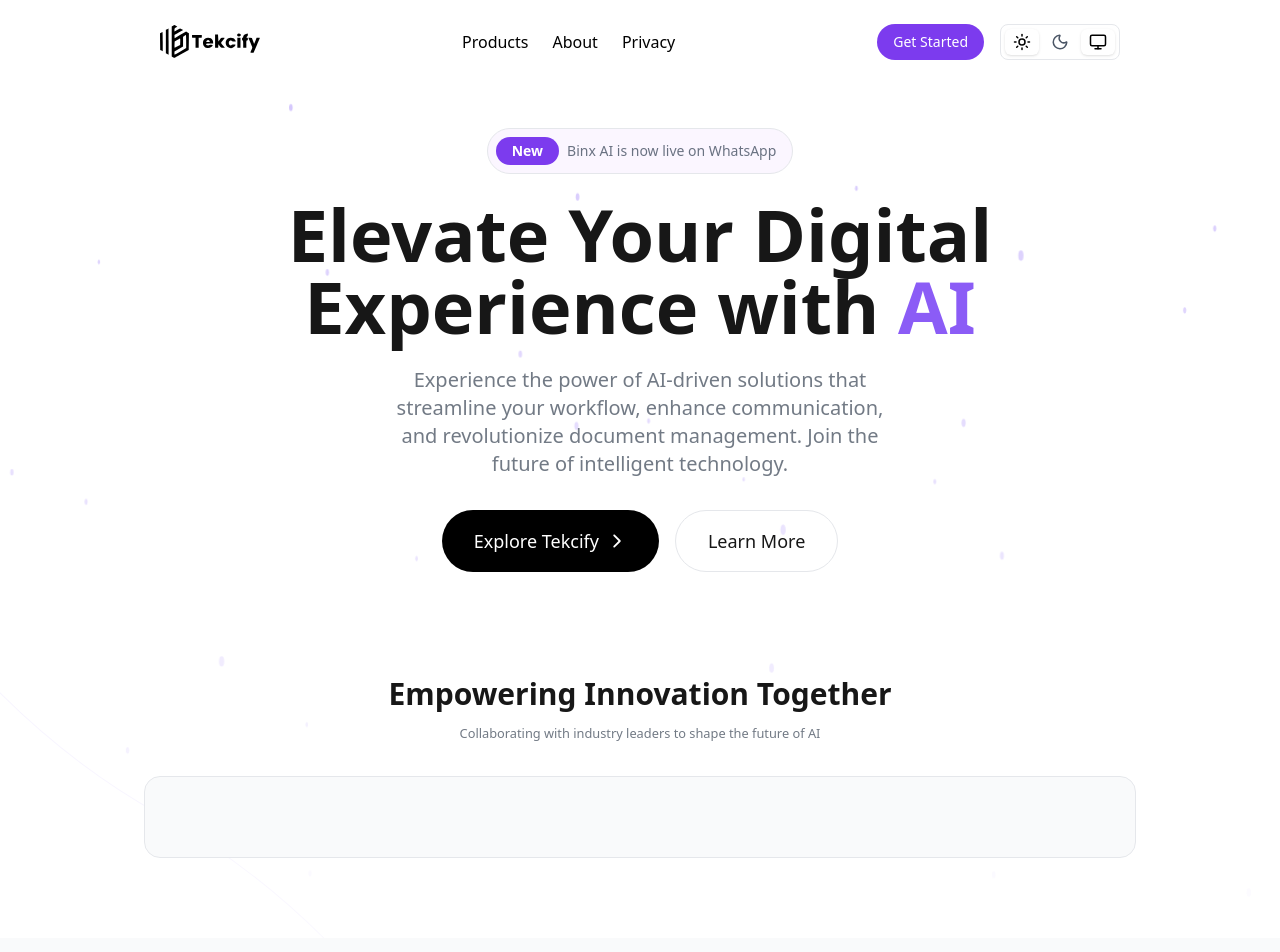
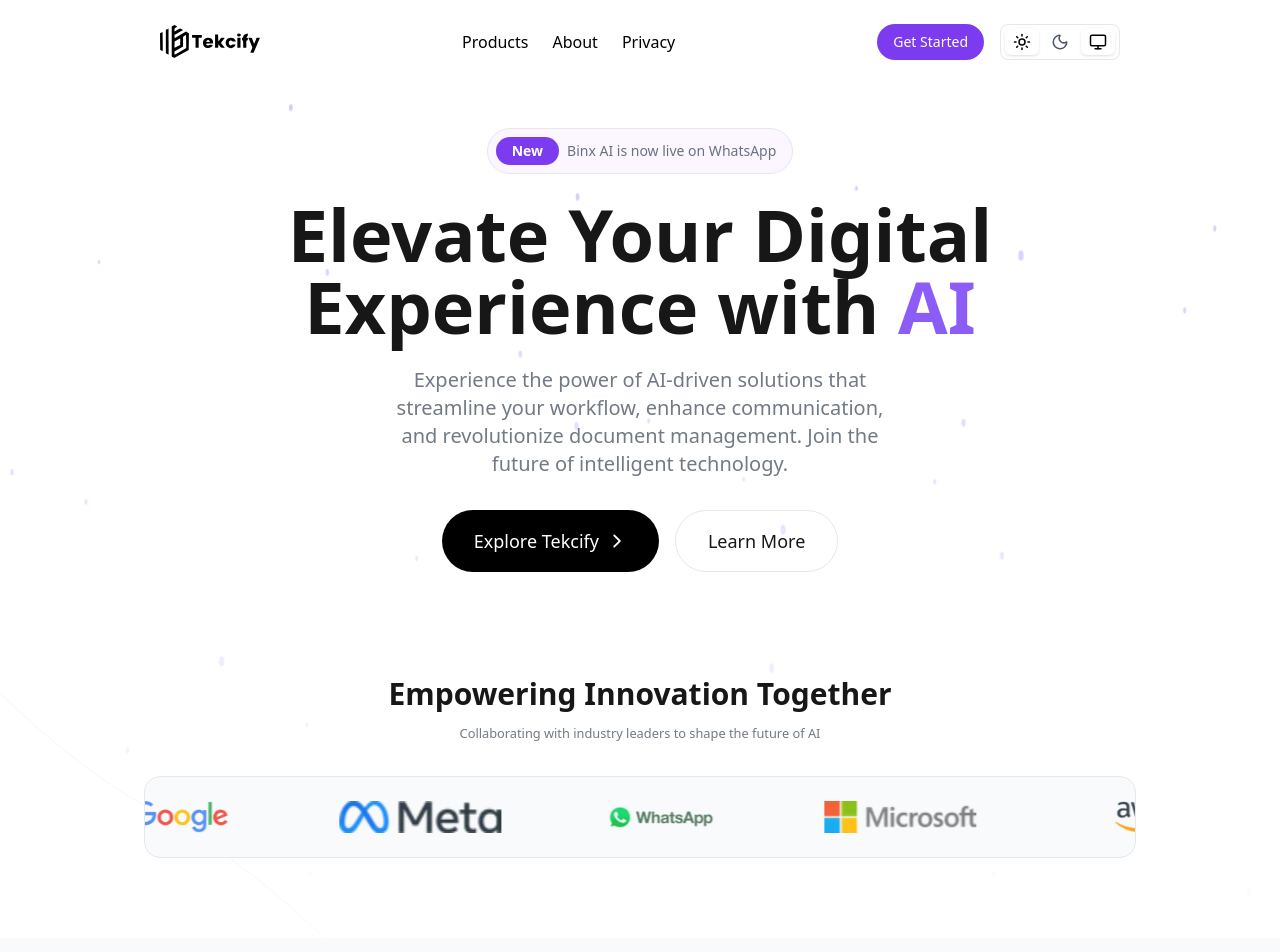
Before and after one commit to lowkey-dev21/tekcify-test, a Next.js app: page / in a window 1280 px wide. Shown: the top 952 px of the page. Built offline with nearby package versions, Linux system fonts and the light colour scheme.

Commit message:
fix: brand logos infinit scroll fixed

```diff
--- a/src/components/ui/brand-logos.tsx
+++ b/src/components/ui/brand-logos.tsx
@@ -26,15 +26,14 @@
             key={logo.alt + idx}
             className="flex items-center justify-center min-w-[160px] sm:min-w-[200px] md:min-w-[240px] px-4 sm:px-6 md:px-8"
           >
-            <div className="relative h-6 sm:h-7 md:h-8 w-auto">
-              <Image
-                alt={logo.alt}
-                src={logo.src}
-                fill
-                className="object-contain opacity-90 hover:opacity-100 transition-opacity"
-                sizes="(max-width: 640px) 160px, (max-width: 768px) 200px, 240px"
-              />
-            </div>
+            <Image
+              alt={logo.alt}
+              src={logo.src}
+              width={120}
+              height={32}
+              className="h-6 sm:h-7 md:h-8 w-auto object-contain opacity-90 hover:opacity-100 transition-opacity"
+              sizes="(max-width: 640px) 160px, (max-width: 768px) 200px, 240px"
+            />
           </div>
         ))}
       </div>
```
